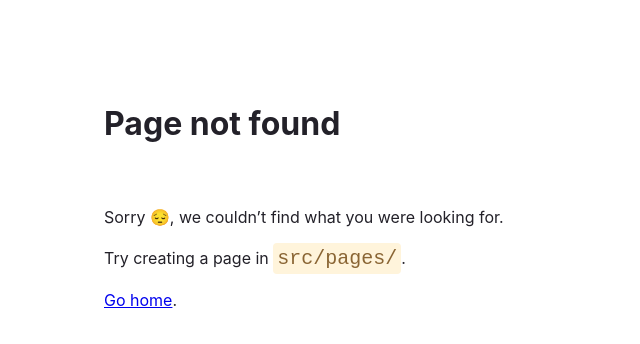
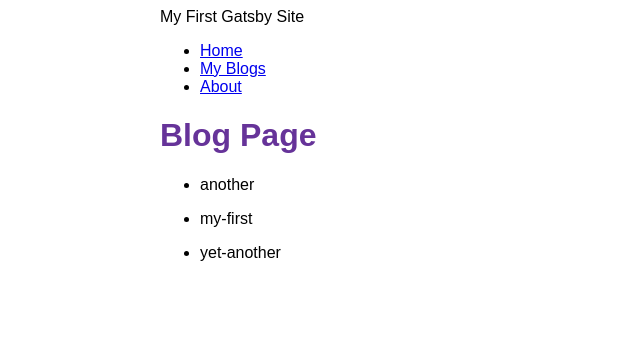
Before and after one commit to ayanmta/gatsby-first-project, a Gatsby site: page /blog in a window 1280 px wide. Before the commit this address had no page. Shown: the whole page, without its empty margins (0-640 px from the left). Built offline with nearby package versions, Linux system fonts and the light colour scheme; Gatsby itself is replaced by a stand-in of ours.

Commit message:
added graphql functionality for blogs using filesystem

```diff
--- a/gatsby-config.js
+++ b/gatsby-config.js
@@ -1,6 +1,16 @@
 module.exports = {
   siteMetadata: {
-    siteUrl: `https://www.yourdomain.tld`,
+    title: "My First Gatsby Site",
   },
-  plugins: [],
-}
+  plugins: [
+    "gatsby-plugin-image",
+    "gatsby-plugin-sharp",
+    {
+      resolve: "gatsby-source-filesystem",
+      options: {
+        name: `blog`,
+        path: `${__dirname}/blog`,
+      },
+    },
+  ],
+};
--- a/package.json
+++ b/package.json
@@ -16,6 +16,9 @@
   },
   "dependencies": {
     "gatsby": "^4.20.0",
+    "gatsby-plugin-image": "^2.20.0",
+    "gatsby-plugin-sharp": "^4.20.0",
+    "gatsby-source-filesystem": "^4.20.0",
     "react": "^18.1.0",
     "react-dom": "^18.1.0"
   }
--- a/src/components/layout.module.css
+++ b/src/components/layout.module.css
@@ -1,6 +1,6 @@
 .container {
     margin: auto;
-    max-width: 500px;
+    max-width: 60rem;
     font-family: sans-serif;
   }
   .heading {
@@ -17,3 +17,9 @@
   .nav-link-text {
     color: black;
   }
+  .site-title {
+    font-size: 3rem;
+    color: gray;
+    font-weight: 700;
+    margin: 3rem 0;
+  }
--- a/src/pages/about.js
+++ b/src/pages/about.js
@@ -1,5 +1,4 @@
 import React from "react";
-import { Link } from "gatsby";
 import Layout from "./layout";
 
 const about = () => {
--- /dev/null
+++ b/src/pages/blog.js
@@ -0,0 +1,29 @@
+import React from "react";
+import Layout from "./layout";
+import { graphql } from "gatsby";
+
+const Blog = ({ data }) => {
+  const { nodes } = data.allFile;
+  console.log(nodes);
+  return (
+    <Layout pageTitle="Blog Page">
+      {nodes.map((blog) => (
+        <ul>
+          <li key={blog.name}>{blog.name}</li>
+        </ul>
+      ))}
+    </Layout>
+  );
+};
+
+export const query = graphql`
+  query {
+    allFile {
+      nodes {
+        name
+      }
+    }
+  }
+`;
+
+export default Blog;
--- a/src/pages/layout.js
+++ b/src/pages/layout.js
@@ -1,21 +1,41 @@
 import * as React from "react";
-import { Link } from "gatsby";
+import { Link, useStaticQuery, graphql } from "gatsby";
 import {
   container,
   heading,
   navLinks,
   navLinkItem,
   navLinkText,
+  siteTitle,
 } from "../components/layout.module.css";
 const Layout = ({ pageTitle, children }) => {
+  const data = useStaticQuery(
+    graphql`
+      query {
+        site {
+          siteMetadata {
+            title
+          }
+        }
+      }
+    `
+  );
   return (
     <div className={container}>
-      <title>{pageTitle}</title>
+      <title>
+        {pageTitle} || {data.site.siteMetadata.title}
+      </title>
+      <header className={siteTitle}>{data.site.siteMetadata.title}</header>
       <nav>
         <ul className={navLinks}>
           <li className={navLinkItem}>
             <Link to="/" className={navLinkText}>
               Home
+            </Link>
+          </li>
+          <li className={navLinkItem}>
+            <Link to="/blog" className={navLinkText}>
+              My Blogs
             </Link>
           </li>
           <li className={navLinkItem}>
```
Also changed, not shown: src/pages/index.js (+7 -1 lines), blog/another.mdx (added), blog/my-first.mdx (added), blog/yet-another.mdx (added), 2 other files.
